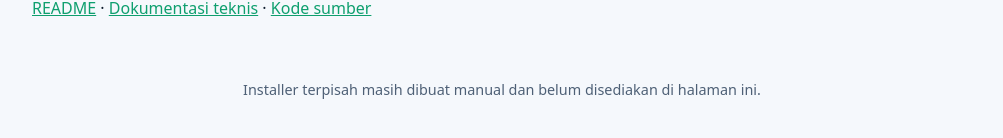
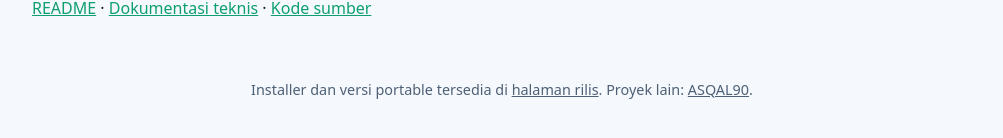
Before and after one commit to ASQAL90/PrayerAutomation, a plain HTML site: page site/index.html in a window 1280 px wide. Shown: the part 2455-2593 px from the top of the page, without its empty margins (138-1141 px from the left). Drawn offline with Linux system fonts and the light colour scheme.

Commit message:
Perbarui footer situs: tautkan rilis dan halaman ASQAL90

```diff
--- a/site/index.html
+++ b/site/index.html
@@ -78,7 +78,7 @@
     <p><a href="https://github.com/asqal90/PrayerAutomation#readme">README</a> · <a href="https://github.com/asqal90/PrayerAutomation/tree/master/docs">Dokumentasi teknis</a> · <a href="https://github.com/asqal90/PrayerAutomation">Kode sumber</a></p>
   </section>
 
-  <footer>Installer terpisah masih dibuat manual dan belum disediakan di halaman ini.</footer>
+  <footer>Installer dan versi portable tersedia di <a href="https://github.com/asqal90/PrayerAutomation/releases/latest">halaman rilis</a>. Proyek lain: <a href="https://asqal90.github.io/">ASQAL90</a>.</footer>
 </main>
 </body>
 </html>
```
